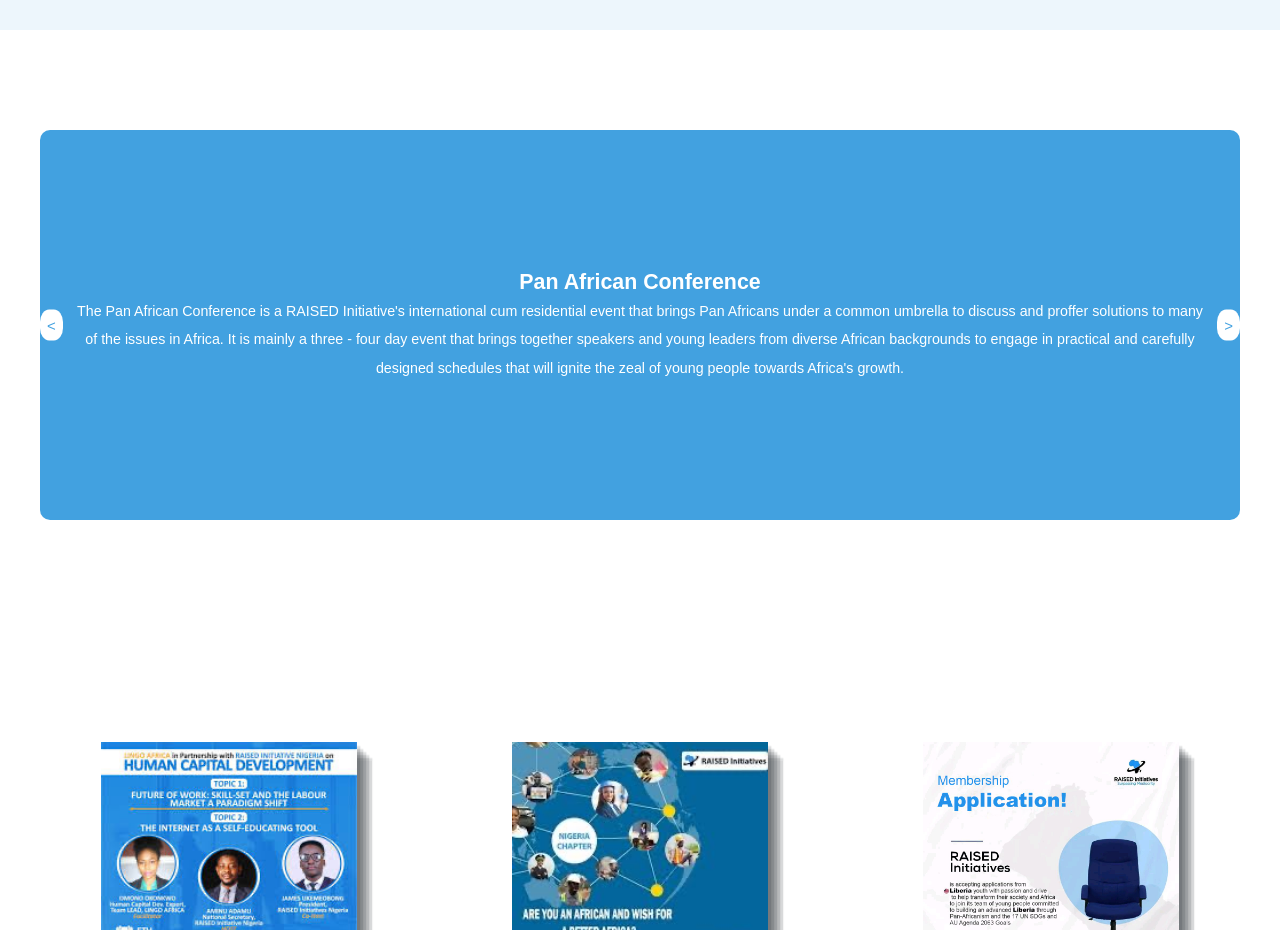
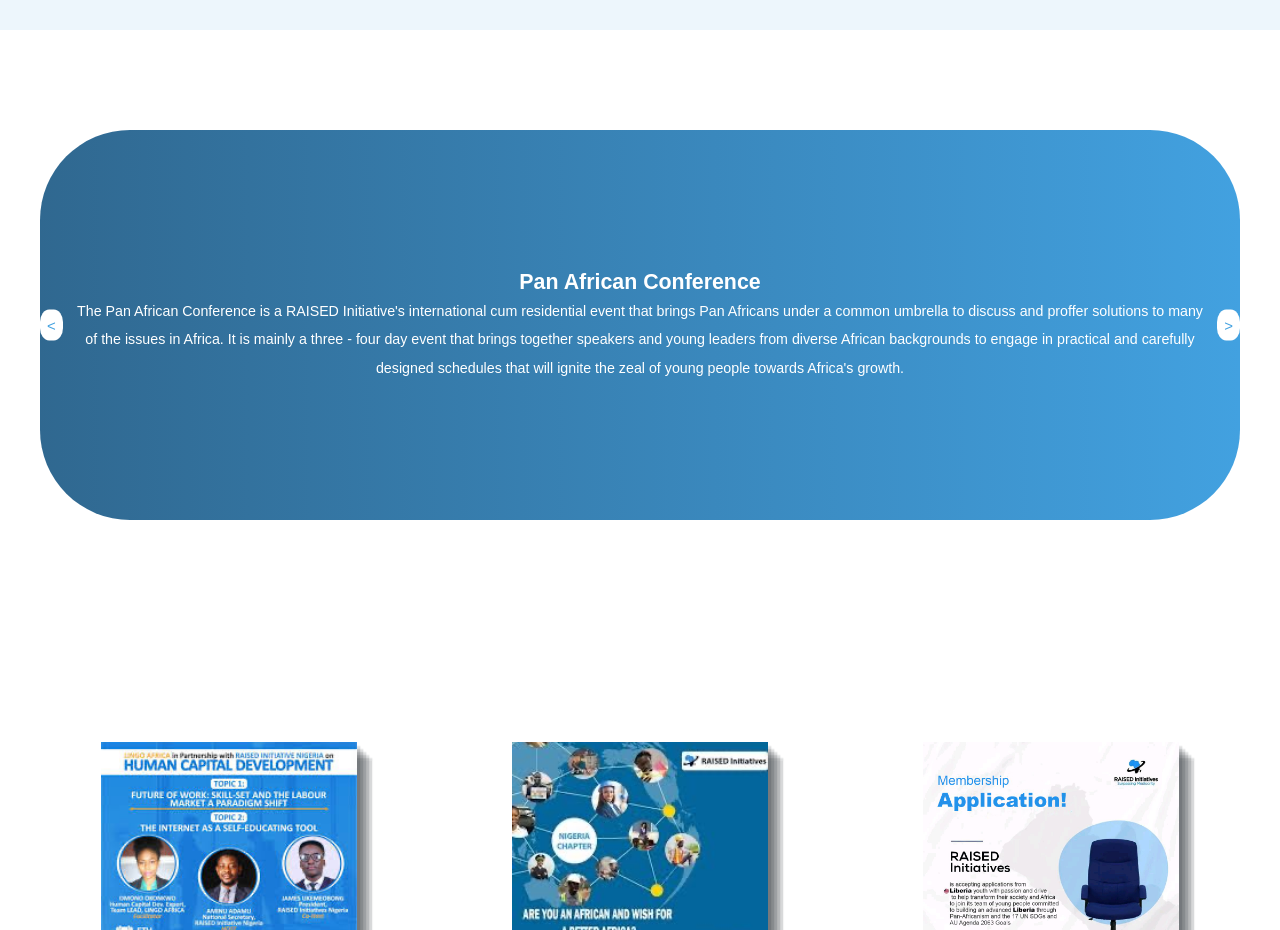
Before and after one commit to Iydeejames/Raised-Initiative-website, a React (Create React App) app: page / in a window 1280 px wide. Shown: the part 2020-2950 px from the top of the page. Built offline with nearby package versions, Linux system fonts and the light colour scheme.

Commit message:
Color change

```diff
--- a/src/App.css
+++ b/src/App.css
@@ -257,8 +257,8 @@
 .event-card {
   width: auto;
   height: 390px;
-  background-color: rgb(66, 161, 224);
-  border-radius: 10px;
+  background: linear-gradient(to right, #014677d0, rgb(66, 161, 224));
+  border-radius: 90px;
   display: flex;
   justify-content: space-around;
   align-items: center;
```
